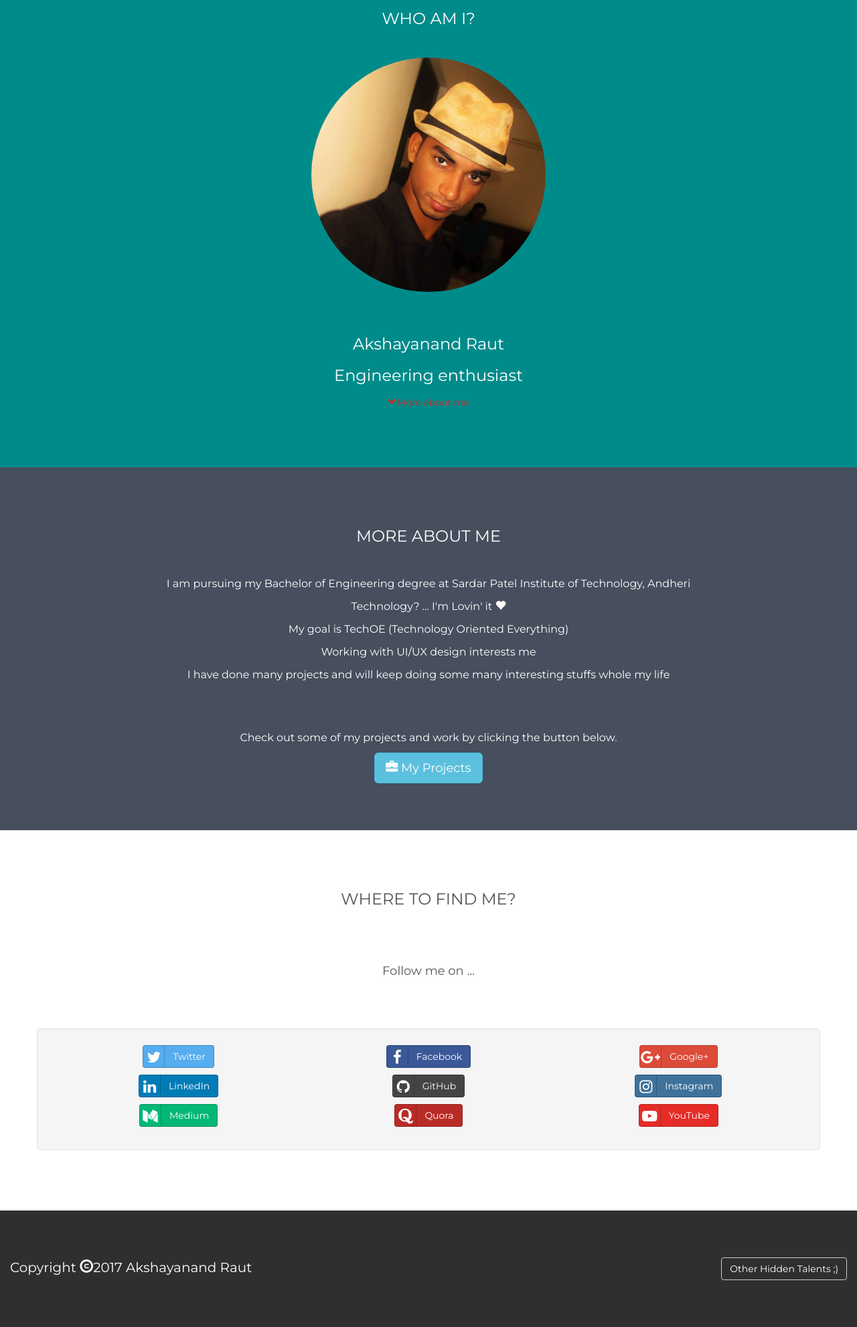
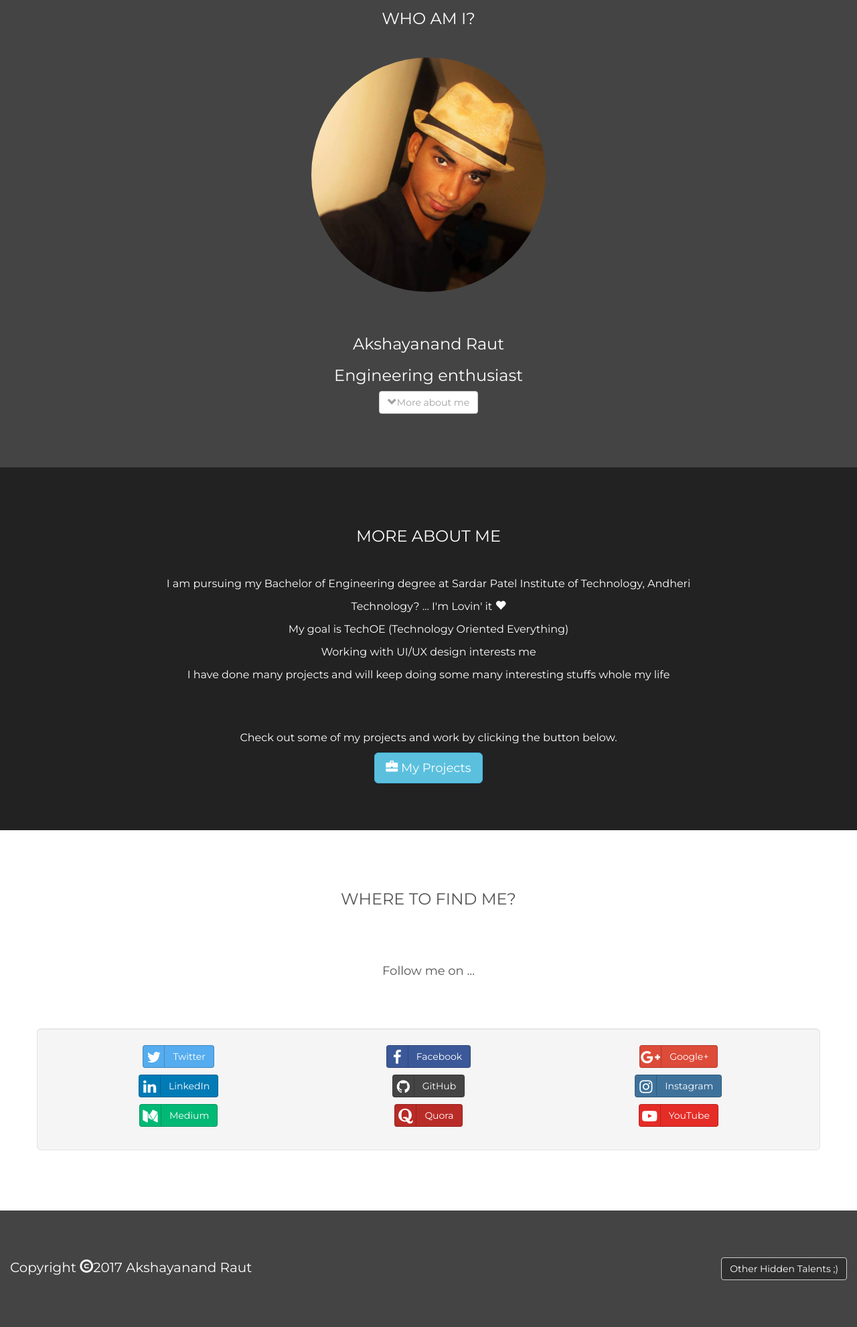
Before and after one commit to akshayanandraut/akshayanandraut.github.io, a PHP site: page / in a window 1280 px wide. Shown: the part 75-2057 px from the top of the page at 67% size. Run offline with PHP 8.4, Linux system fonts and the light colour scheme; some libraries are stand-ins or nearby versions.

```diff
--- a/index.html
+++ b/index.html
@@ -63,16 +63,16 @@
 	</nav>
 	<div class="body1">
 
-	<div id="whoAmI" class="container-fluid bg-1 text-center">
+	<div id="whoAmI" class="container-fluid bg-5 text-center">
 	  <h3 class="margin">WHO AM I?</h3>
 	  <img src="res/images/me/me1.jpg" class="img-responsive img-circle margin" style="display:inline" alt="Bird" width="350" height="350">
 	  <h3>Akshayanand Raut</h3>
 	  <h3>Engineering enthusiast </h3>
-	  <h6><a class="btn btn-link" href="#moreAboutMe" style="color:#BB302D;" ><i class="glyphicon  glyphicon-chevron-down"></i>More about me</a></h6>
+	  <h6><a class="btn btn-default moreaboutme" href="#moreAboutMe" style="color:#a0a0a0;" ><i class="glyphicon  glyphicon-chevron-down"></i>More about me</a></h6>
 	</div>
 
 
-	<div id="moreAboutMe" class="container-fluid bg-2 text-center">
+	<div id="moreAboutMe" class="container-fluid bg-6 text-center">
 	  <h3 class="margin">MORE ABOUT ME</h3>
 	  <p>I am pursuing my Bachelor of Engineering degree at Sardar Patel Institute of Technology, Andheri  </p>
 	  <p>Technology? ... I'm Lovin' it <i class="glyphicon glyphicon-heart "></i></p>
@@ -179,7 +179,7 @@
 	</div>
 
 	</div>
-<footer class="container-fluid bg-4 text-center">
+<footer class="container-fluid bg-5 text-center">
 	 <div class="pull-left">Copyright <i class="glyphicon glyphicon-copyright-mark"></i>2017 Akshayanand Raut </div>
 	 <div class="pull-right" id="otherTalentsButton" class="otherTalentsButton btn btn-default bg-4"><a class="otherTalentsButton btn btn-default bg-4" href="/fitness">Other Hidden Talents ;) </a></div>
 
--- a/res/css_req.css
+++ b/res/css_req.css
@@ -27,6 +27,18 @@ p {font-size: 16px;}
     background-color: #2f2f2f; /* Black Gray */
     color: #fff;
 }
+.bg-5 {
+    background-color: #444444;
+    color: #fff;
+}
+.bg-6 {
+    background-color: #222222;
+    color: #fff;
+}
+.moreaboutme:hover{
+    box-shadow: 0px 0px 10px #ffffff;
+    background: #afafaf;
+}
 .container-fluid {
     padding-top: 70px;
     padding-bottom: 70px;
@@ -43,7 +55,9 @@ p {font-size: 16px;}
   background:#0f0f0f;
 }
 .navbar-nav  li a:hover {
-    color: #0f0f0f !important;
+    color: #ffffff !important;
+    text-shadow: 0px 0px 15px #ffffff;
+    transition: color 0.3s;
 
 }
 .collapse{
```
